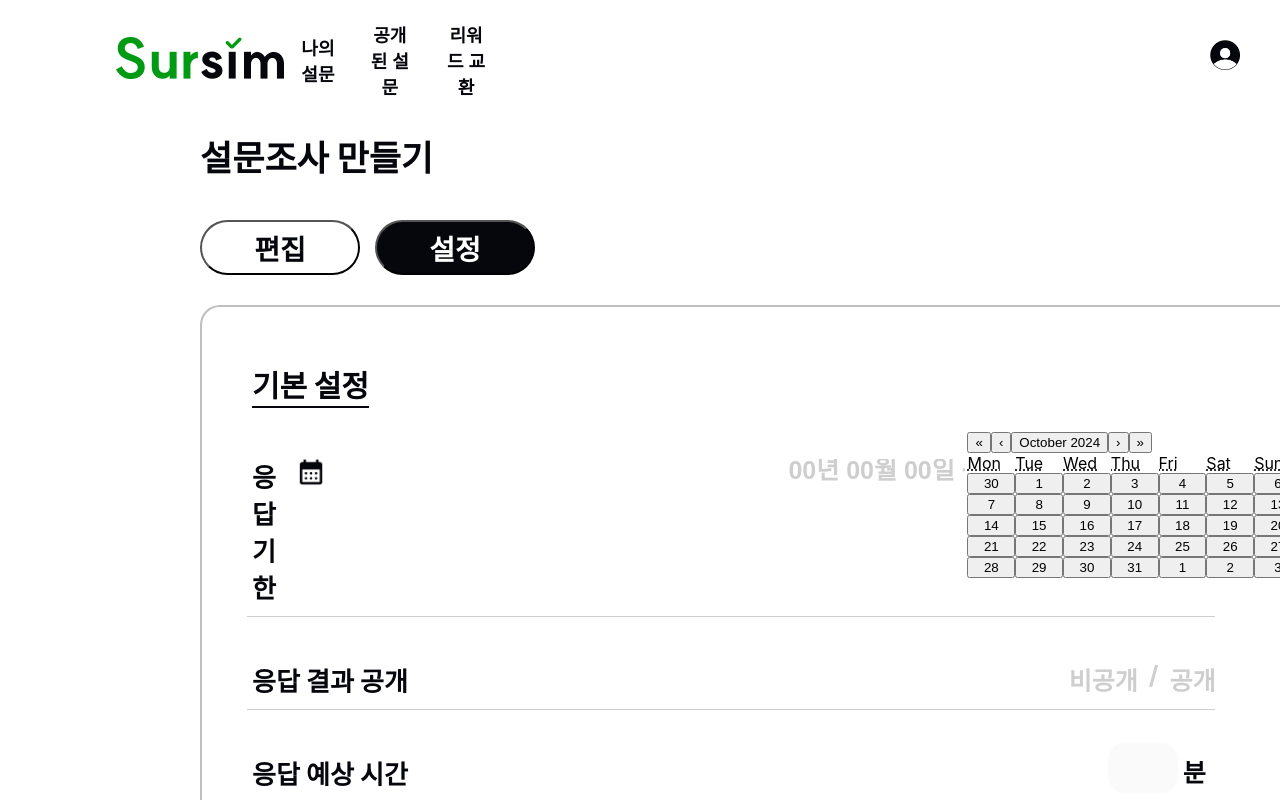
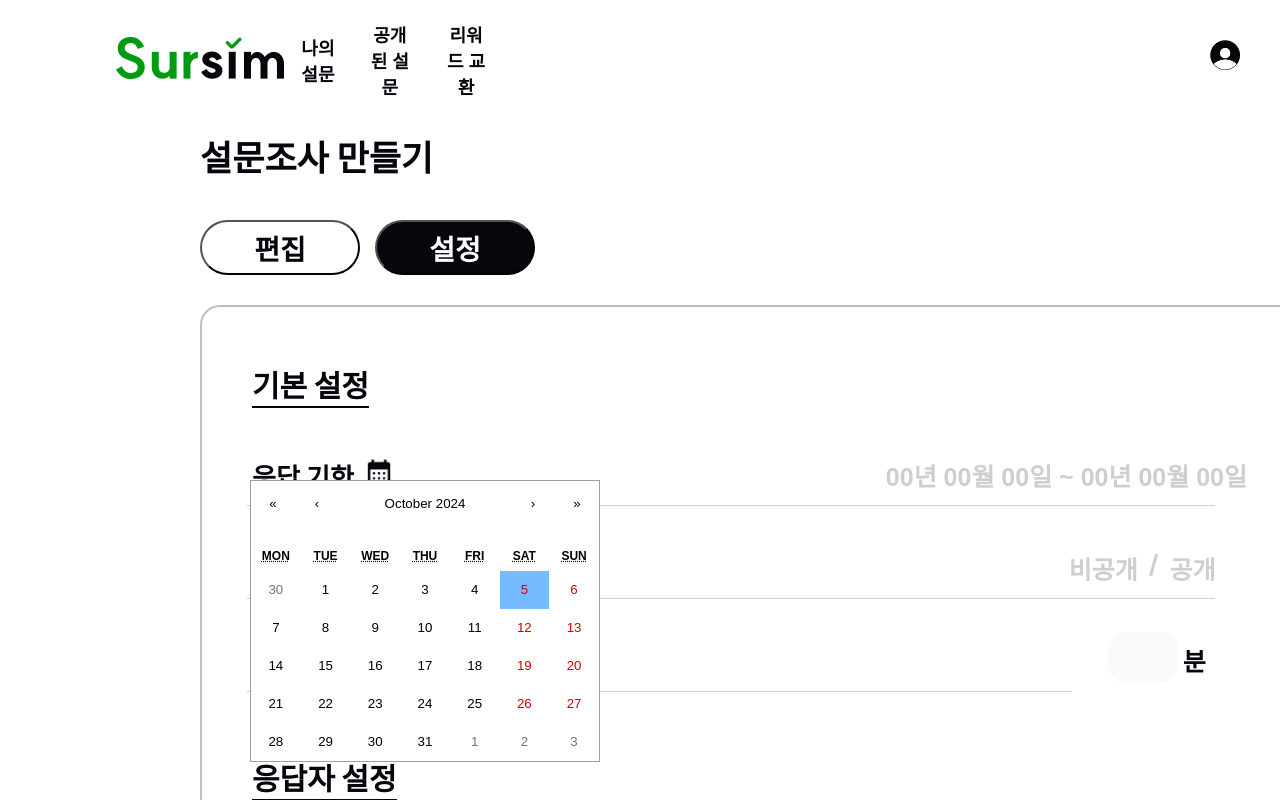
Before and after one commit to Sursim/FE, a React (Create React App) app: page /settingSurvey in a window 1280 px wide. Both pictures are taken after a click on the picture 378 px from the left and 471 px from the top of the page. Shown: the top 800 px of the page. Built offline with nearby package versions, Linux system fonts and the light colour scheme.

Commit message:
feat: date 관련 로직 추가

```diff
--- a/src/components/features/SettingSurvey/BasicSettings.jsx
+++ b/src/components/features/SettingSurvey/BasicSettings.jsx
@@ -1,9 +1,14 @@
 import React, { useState } from "react";
 import Calendar from "react-calendar";
+import "react-calendar/dist/Calendar.css";
 import styled from "styled-components";
 import calendar from "../../../assets/images/calendar.png";
 
-export const BasicSettings = () => {
+export const BasicSettings = ({
+  setStartDate,
+  setDueDate,
+  setPublicAccess,
+}) => {
   const [date, setDate] = useState([new Date(), new Date()]);
   const [isCalendarOpen, setCalendarOpen] = useState(false);
   const [activeResult, setActiveResult] = useState(null);
@@ -14,15 +19,33 @@ export const BasicSettings = () => {
 
   const handleDateChange = (newDate) => {
     setDate(newDate);
+    setStartDate(newDate[0]);
+    setDueDate(newDate[1]);
+    updateDateInput(newDate);
     setCalendarOpen(false);
   };
 
+  const updateDateInput = (newDate) => {
+    const startFormatted = formatDate(newDate[0]);
+    const dueFormatted = formatDate(newDate[1]);
+    setDateInput(`${startFormatted} ~ ${dueFormatted}`);
+  };
+
+  const formatDate = (date) => {
+    const options = { year: "numeric", month: "2-digit", day: "2-digit" };
+    return date.toLocaleDateString("ko-KR", options);
+  };
+
+  const [dateInput, setDateInput] = useState("00년 00월 00일 ~ 00년 00월 00일");
+
   const handleButtonClick = () => {
     setActiveResult("nonactive");
+    setPublicAccess("PRIVATE");
   };
 
   const handleButtonClick2 = () => {
     setActiveResult("active");
+    setPublicAccess("SHARED");
   };
 
   return (
@@ -33,14 +56,15 @@ export const BasicSettings = () => {
       <DateContainer>
         <Text>응답 기한</Text>
         <DateImage src={calendar} alt="달력" onClick={handleDateImageClick} />
-        <DateInput placeholder="00년 00월 00일 ~ 00년 00월 00일" />
+        <DateInput value={dateInput} readOnly />
         {isCalendarOpen && (
+          <CalendarContainer>
             <Calendar
               onChange={handleDateChange}
               value={date}
               selectRange={true}
-            style={{ position: "absolute", zIndex: 1 }}
             />
+          </CalendarContainer>
         )}
       </DateContainer>
       <Underline />
@@ -123,14 +147,12 @@ const DateInput = styled.input`
   width: 400px;
   height: 30px;
   border: none;
-  margin-left: 460px;
+  margin-left: 490px;
   margin-top: 28px;
   background-color: #ffffff;
-  &::placeholder {
   font-size: 25px;
   font-weight: 700;
   color: #cecece;
-  }
   &:focus {
     outline: none;
     border-bottom: 1px solid #019a13;
@@ -225,3 +247,10 @@ const TimeText = styled.p`
   color: #06070c;
   margin-left: 5px;
 `;
+
+const CalendarContainer = styled.div`
+  position: absolute;
+  top: 480px;
+  left: 250px;
+  z-index: 10;
+`;
```
Lines whose indentation alone changed are shown as unchanged.
